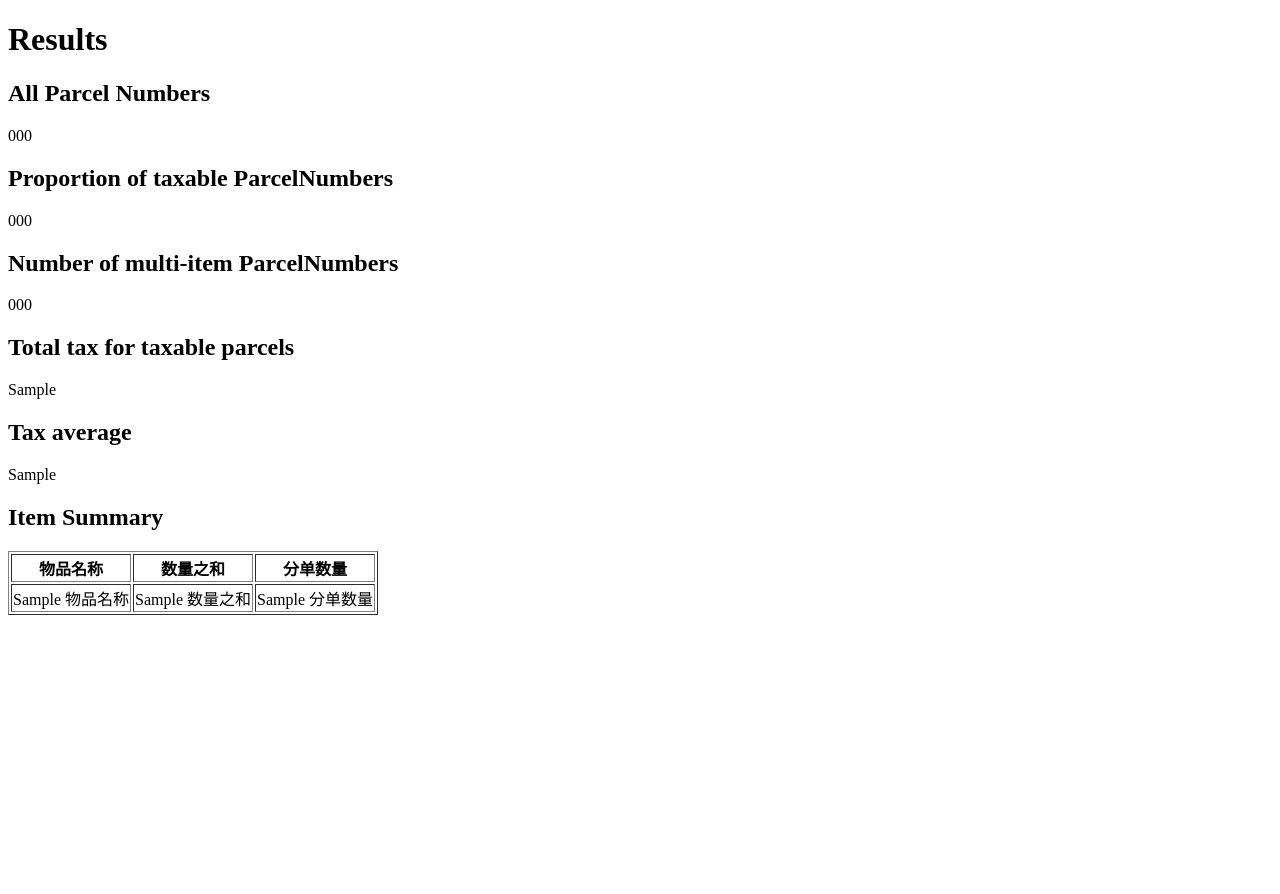
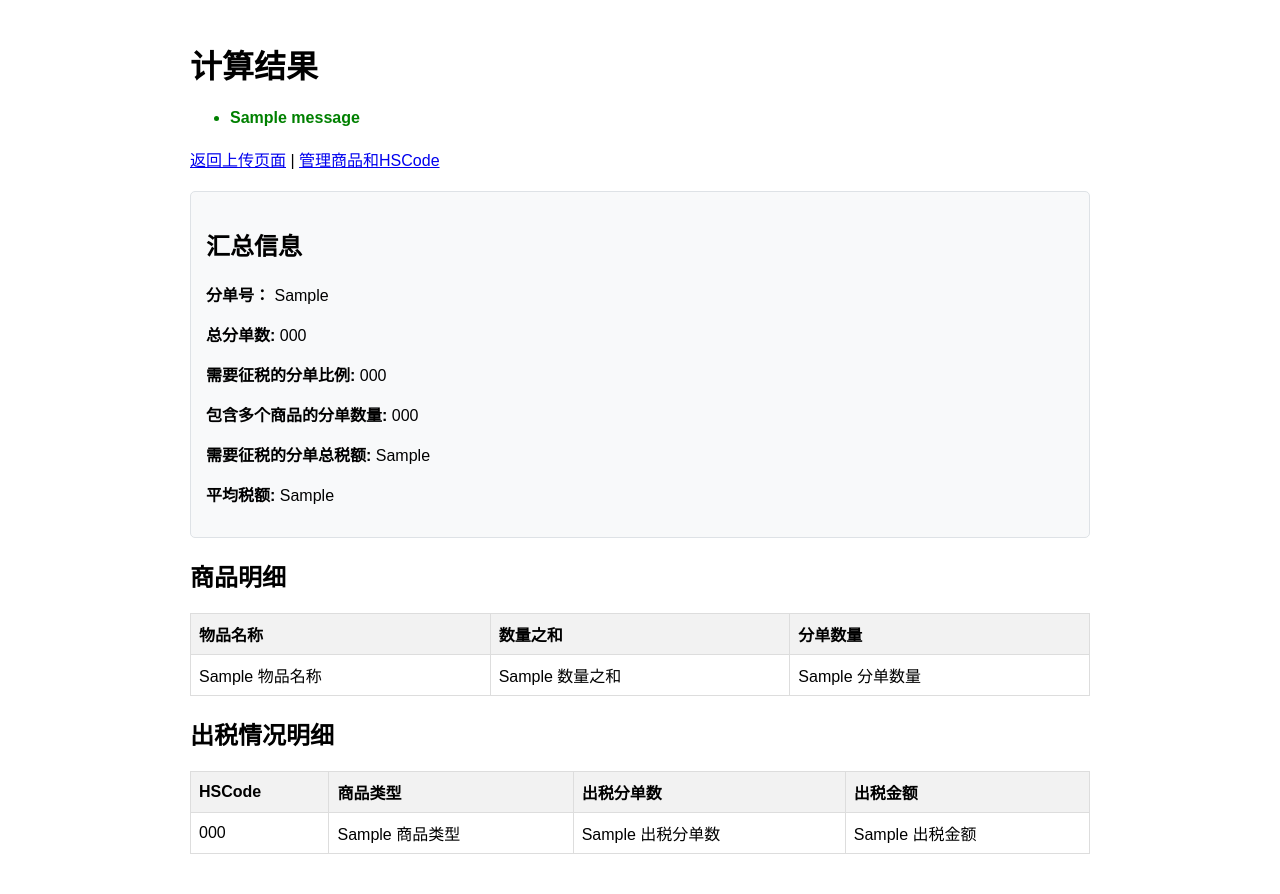
Before and after one commit to poison501/TaxCalculate, a Flask app: template flask_app/templates/results.html in a window 1280 px wide. Before the commit the page ends 615 px from the top, so only its background shows below. Run offline with Flask 3, Linux system fonts and the light colour scheme; the template is opened without the code that fills it: most values are stand-ins (such as "Sample title", 1, 10 or a date in 2020); one stand-in notice (Sample message) is shown.

```diff
--- a/flask_app/app.py
+++ b/flask_app/app.py
@@ -1,8 +1,16 @@
-from flask import Flask, request, render_template, redirect, url_for
+from flask import Flask, request, render_template, redirect, url_for, flash
 import pandas as pd
+import os
+import datetime
 from Taxable import calculate, hscode_mapping
 
 app = Flask(__name__)
+app.secret_key = os.urandom(24)  # Required for flashing messages
+
+# 确保log目录存在
+log_dir = os.path.join(os.path.dirname(os.path.abspath(__file__)), 'log')
+if not os.path.exists(log_dir):
+    os.makedirs(log_dir)
 
 def allowed_file(filename):
     return '.' in filename and filename.rsplit('.', 1)[1].lower() in {'csv'}
@@ -10,38 +18,141 @@ def allowed_file(filename):
 @app.route('/add', methods=['GET', 'POST'])
 def add_good():
     if request.method == 'POST':
-        hscode = int(request.form['hscode'])
-        goods_type = request.form['goods_type']
-        tax_rate = float(request.form['tax_rate'].strip('%')) / 100
-        legal_unit = request.form['legal_unit']
-        tax_price = float(request.form['tax_price'])
-        if hscode not in hscode_mapping:
-            hscode_mapping[hscode] = {'商品类型': goods_type, '关税税率': tax_rate, '法定单位': legal_unit, '完税价格': tax_price}
-        else:
-            return 'HSCode already exists'
+        try:
+            hscode = int(request.form['hscode'])
+            goods_type = request.form['goods_type']
+            tax_rate_str = request.form['tax_rate'].strip('%')
+            tax_rate = float(tax_rate_str) / 100
+            legal_unit = request.form['legal_unit']
+            tax_price_str = request.form['tax_price']
+
+            # Validate input
+            if not goods_type:
+                flash('商品类型不能为空', 'error')
+                return render_template('AddGood.html', hscode_mapping=hscode_mapping)
+
+            if not legal_unit:
+                flash('法定单位不能为空', 'error')
+                return render_template('AddGood.html', hscode_mapping=hscode_mapping)
+
+            # Handle empty tax_price (can be None)
+            tax_price = float(tax_price_str) if tax_price_str else None
+
+            if hscode not in hscode_mapping:
+                hscode_mapping[hscode] = {'商品类型': goods_type, '关税税率': tax_rate, '法定单位': legal_unit, '完税价格': tax_price}
+                flash(f'HSCode {hscode} 已成功添加', 'success')
+            else:
+                flash(f'HSCode {hscode} 已存在', 'error')
+        except ValueError:
+            flash('请输入有效的数字值', 'error')
+
     return render_template('AddGood.html', hscode_mapping=hscode_mapping)
 
 @app.route('/', methods=['GET'])
 def home():
     return redirect(url_for('upload_file'))
 
-@app.route('/upload', methods=['GET', 'POST'])  # Change this line to accept GET requests
+@app.route('/upload', methods=['GET', 'POST'])
 def upload_file():
     if request.method == 'POST':
-        # check if the post request has the file part
+        # Check if the post request has the file part
         if 'file' not in request.files:
+            flash('未选择文件', 'error')
             return redirect(request.url)
+
         file = request.files['file']
         if file.filename == '':
+            flash('未选择文件', 'error')
             return redirect(request.url)
+
         if file and allowed_file(file.filename):
-            # Read the file
-            df = pd.read_csv(file)
-            # 提取不带扩展名的文件名
-            cargo_batch = file.filename.rsplit('.', 1)[0]
-            result = calculate(df)
-            return render_template('results.html', result=result)
-    elif request.method == 'GET':  # Handle GET requests
+            try:
+                # Read the file
+                df = pd.read_csv(file)
+
+                # Extract filename without extension
+                cargo_batch = file.filename.rsplit('.', 1)[0]
+
+                # Validate required columns
+                required_columns = ["商品编码", "申报单价", "数量", "分单号", "物品名称"]
+                missing_columns = [col for col in required_columns if col not in df.columns]
+
+                if missing_columns:
+                    flash(f'CSV文件缺少必要的列: {", ".join(missing_columns)}', 'error')
+                    return render_template('upload.html')
+
+                # Validate data types
+                try:
+                    # Convert columns to appropriate types
+                    df["商品编码"] = df["商品编码"].astype(int)
+                    df["申报单价"] = pd.to_numeric(df["申报单价"], errors='coerce')
+                    df["数量"] = pd.to_numeric(df["数量"], errors='coerce')
+
+                    # Check for NaN values after conversion
+                    if df["申报单价"].isna().any() or df["数量"].isna().any():
+                        flash('CSV文件中包含无效的数值数据', 'error')
+                        return render_template('upload.html')
+
+                except Exception as e:
+                    flash(f'数据类型转换错误: {str(e)}', 'error')
+                    return render_template('upload.html')
+
+                # Check for undefined HSCodes before calculation
+                undefined_hscodes = set()
+                for hscode in df["商品编码"]:
+                    if hscode not in hscode_mapping:
+                        undefined_hscodes.add(hscode)
+
+                if undefined_hscodes:
+                    flash_msg = f'发现未定义的HSCode: {", ".join(map(str, undefined_hscodes))}, 请先添加这些HSCode'
+                    flash(flash_msg, 'error')
+                    return render_template('upload.html')
+
+                # Calculate results
+                result = calculate(df)
+
+                if result:
+                    # 获取计算后的完整数据
+                    result_df = result['full_data']
+
+                    # 创建简化版导出数据
+                    # 复制原始上传的CSV列
+                    original_columns = df.columns.tolist()
+                    export_df = result_df[original_columns].copy()
+
+                    # 添加两列：是否出税和税金金额
+                    export_df['是否出税'] = result_df['TaxStatus']
+                    export_df['税金金额'] = result_df['Tax']
+
+                    # 生成当前日期字符串(yyyymmdd)
+                    today = datetime.datetime.now().strftime('%Y%m%d')
+
+                    # 构建日志文件名
+                    log_filename = f"{cargo_batch}_{today}.csv"
+                    log_path = os.path.join(log_dir, log_filename)
+
+                    # 保存CSV文件
+                    export_df.to_csv(log_path, index=False, encoding='utf-8-sig')  # 使用utf-8-sig编码以支持Excel中的中文
+
+                    flash(f'已将计算结果导出到日志文件: {log_filename}', 'success')
+                    return render_template('results.html', result=result, cargo_batch=cargo_batch)
+                else:
+                    flash('计算过程中出现错误', 'error')
+                    return render_template('upload.html')
+
+            except pd.errors.EmptyDataError:
+                flash('上传的CSV文件为空', 'error')
+                return render_template('upload.html')
+            except pd.errors.ParserError:
+                flash('CSV文件格式错误', 'error')
+                return render_template('upload.html')
+            except Exception as e:
+                flash(f'处理文件时出错: {str(e)}', 'error')
+                return render_template('upload.html')
+        else:
+            flash('仅允许上传CSV文件', 'error')
+            return render_template('upload.html')
+    elif request.method == 'GET':
         return render_template('upload.html')
 
 if __name__ == '__main__':
--- a/flask_app/templates/results.html
+++ b/flask_app/templates/results.html
@@ -1,27 +1,78 @@
 <!DOCTYPE html>
 <html>
 <head>
-    <title>Results</title>
+    <title>计算结果</title>
+    <style>
+        .error {
+            color: red;
+            font-weight: bold;
+        }
+        .success {
+            color: green;
+            font-weight: bold;
+        }
+        body {
+            font-family: Arial, sans-serif;
+            max-width: 900px;
+            margin: 0 auto;
+            padding: 20px;
+        }
+        table {
+            border-collapse: collapse;
+            width: 100%;
+            margin: 20px 0;
+        }
+        th, td {
+            border: 1px solid #ddd;
+            padding: 8px;
+            text-align: left;
+        }
+        th {
+            background-color: #f2f2f2;
+        }
+        .summary-box {
+            background-color: #f8f9fa;
+            border: 1px solid #dee2e6;
+            border-radius: 5px;
+            padding: 15px;
+            margin-bottom: 20px;
+        }
+        .nav-links {
+            margin: 20px 0;
+        }
+    </style>
 </head>
 <body>
-    <h1>Results</h1>
-    <h2>All Parcel Numbers</h2>
-    <p>{{ result['All Parcel Numbers'] }}</p>
+    <h1>计算结果</h1>
 
-    <h2>Proportion of taxable ParcelNumbers</h2>
-    <p>{{ result['Proportion of taxable ParcelNumbers'] }}</p>
+    <!-- Flash messages -->
+    {% with messages = get_flashed_messages(with_categories=true) %}
+      {% if messages %}
+        <ul class="flashes">
+        {% for category, message in messages %}
+          <li class="{{ category }}">{{ message }}</li>
+        {% endfor %}
+        </ul>
+      {% endif %}
+    {% endwith %}
 
-    <h2>Number of multi-item ParcelNumbers</h2>
-    <p>{{ result['Number of multi-item ParcelNumbers'] }}</p>
+    <div class="nav-links">
+        <a href="{{ url_for('upload_file') }}">返回上传页面</a> |
+        <a href="{{ url_for('add_good') }}">管理商品和HSCode</a>
+    </div>
 
-    <h2>Total tax for taxable parcels</h2>
-    <p>{{ result['Total tax for taxable parcels'] }}</p>
+    <div class="summary-box">
+        <h2>汇总信息</h2>
+        <p><strong>分单号：</strong> {{ cargo_batch }}</p>
+        <p><strong>总分单数:</strong> {{ result['All Parcel Numbers'] }}</p>
+        <p><strong>需要征税的分单比例:</strong> {{ result['Proportion of taxable ParcelNumbers'] }}</p>
+        <p><strong>包含多个商品的分单数量:</strong> {{ result['Number of multi-item ParcelNumbers'] }}</p>
+        <p><strong>需要征税的分单总税额:</strong> {{ result['Total tax for taxable parcels'] }}</p>
+        <p><strong>平均税额:</strong> {{ result['Tax average'] }}</p>
+    </div>
 
-    <h2>Tax average</h2>
-    <p>{{ result['Tax average'] }}</p>
-
-    <h2>Item Summary</h2>
-    <table border="1">
+    <h2>商品明细</h2>
+    <table>
         <thead>
             <tr>
                 <th>物品名称</th>
@@ -39,5 +90,27 @@
             {% endfor %}
         </tbody>
     </table>
+
+    <h2>出税情况明细</h2>
+    <table>
+        <thead>
+            <tr>
+                <th>HSCode</th>
+                <th>商品类型</th>
+                <th>出税分单数</th>
+                <th>出税金额</th>
+            </tr>
+        </thead>
+        <tbody>
+            {% for item in result['HSCode Tax Details'] %}
+            <tr>
+                <td>{{ item['HSCode'] }}</td>
+                <td>{{ item['商品类型'] }}</td>
+                <td>{{ item['出税分单数'] }}</td>
+                <td>{{ item['出税金额'] }}</td>
+            </tr>
+            {% endfor %}
+        </tbody>
+    </table>
 </body>
 </html>
```
Also changed, not shown: flask_app/Taxable.py (+134 -66 lines), flask_app/templates/AddGood.html (+52 -7 lines), flask_app/templates/upload.html (+34 -7 lines).
